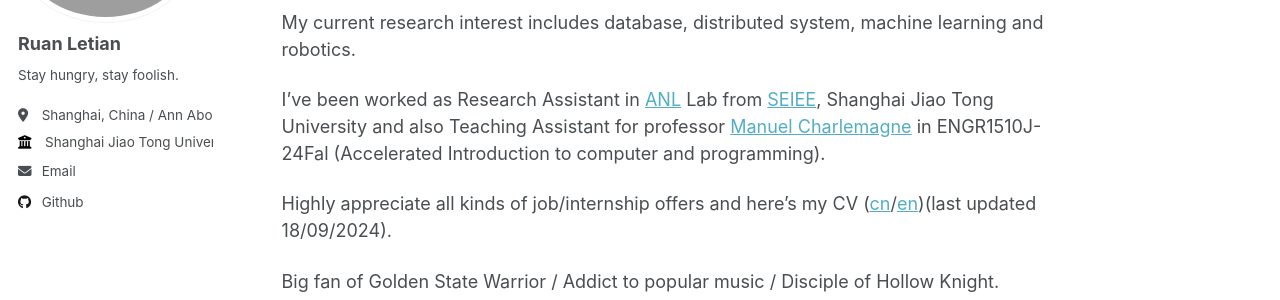
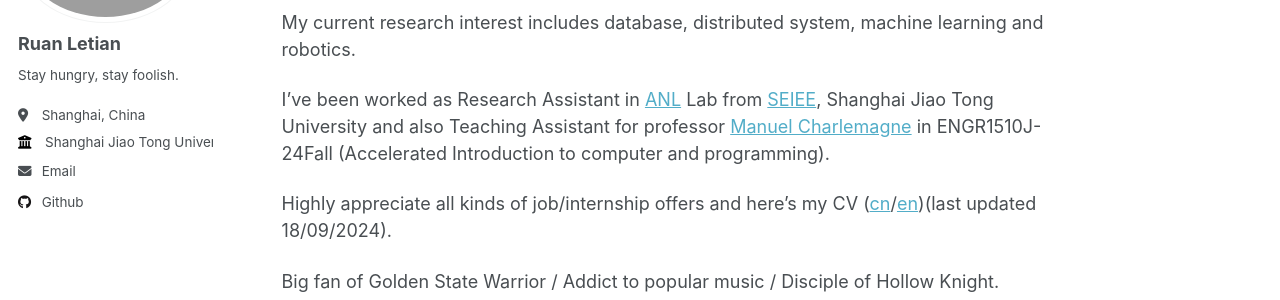
Before and after one commit to Risc-lt/Risc-lt.github.io, a Jekyll site: the page built from _pages/about.md, in a window 1280 px wide and 1003 px high. Shown: the part 217-517 px from the top of the window. Built offline with Jekyll 4.4.1, drawn with Linux system fonts in a browser that asks for light colours.

Commit message:
fix: navigation and typo

```diff
--- a/_config.yml
+++ b/_config.yml
@@ -25,7 +25,7 @@
   name             : "Ruan Letian"
   pronouns         : #"he/his"
   bio              : "Stay hungry, stay foolish."
-  location         : "Shanghai, China / Ann Abor, USA"
+  location         : "Shanghai, China"
   employer         : "Shanghai Jiao Tong University"
   uri              : # URL
   email            : "ruanlt420@gmail.com"
--- a/_pages/about.md
+++ b/_pages/about.md
@@ -11,7 +11,7 @@
 
 My current research interest includes database, distributed system, machine learning and robotics.
 
-I've been worked as Research Assistant in [ANL](https://anl.sjtu.edu.cn/) Lab from [SEIEE](https://english.seiee.sjtu.edu.cn/), Shanghai Jiao Tong University and also Teaching Assistant for professor [Manuel Charlemagne](https://dl.acm.org/profile/81442613991) in ENGR1510J-24Fal (Accelerated Introduction to computer and programming).
+I've been worked as Research Assistant in [ANL](https://anl.sjtu.edu.cn/) Lab from [SEIEE](https://english.seiee.sjtu.edu.cn/), Shanghai Jiao Tong University and also Teaching Assistant for professor [Manuel Charlemagne](https://dl.acm.org/profile/81442613991) in ENGR1510J-24Fall (Accelerated Introduction to computer and programming).
 
 Highly appreciate all kinds of job/internship offers and here's my CV ([cn](../assets/resume-zh.pdf)/[en](../assets/resume-en.pdf))(last updated 18/09/2024).
 
```
Also changed, not shown: _docs/2014-spring-teaching-1.md (renamed from _documentation/2014-spring-teaching-1.md), _docs/2015-spring-teaching-2.md (renamed from _documentation/2015-spring-teaching-2.md).
